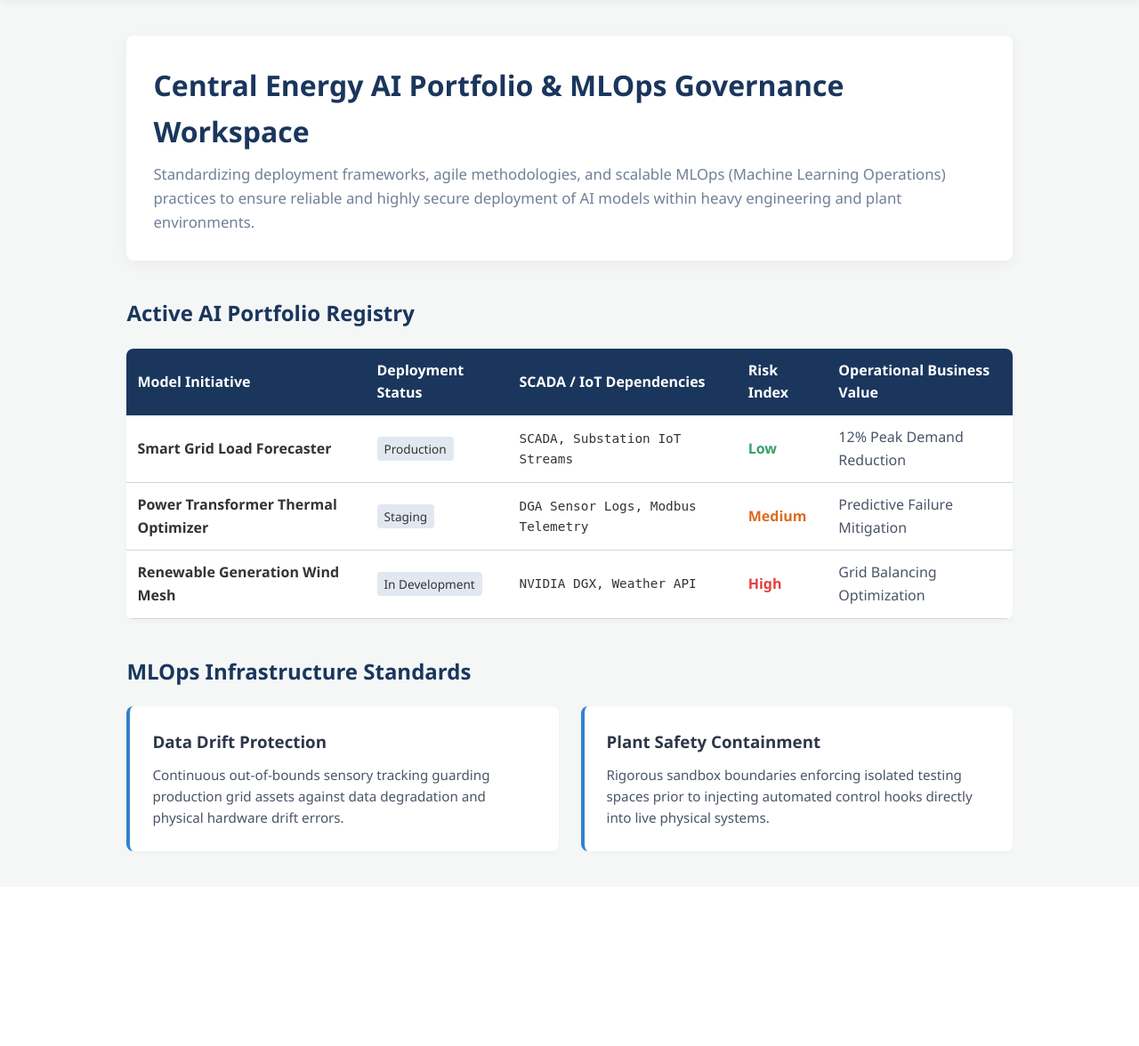
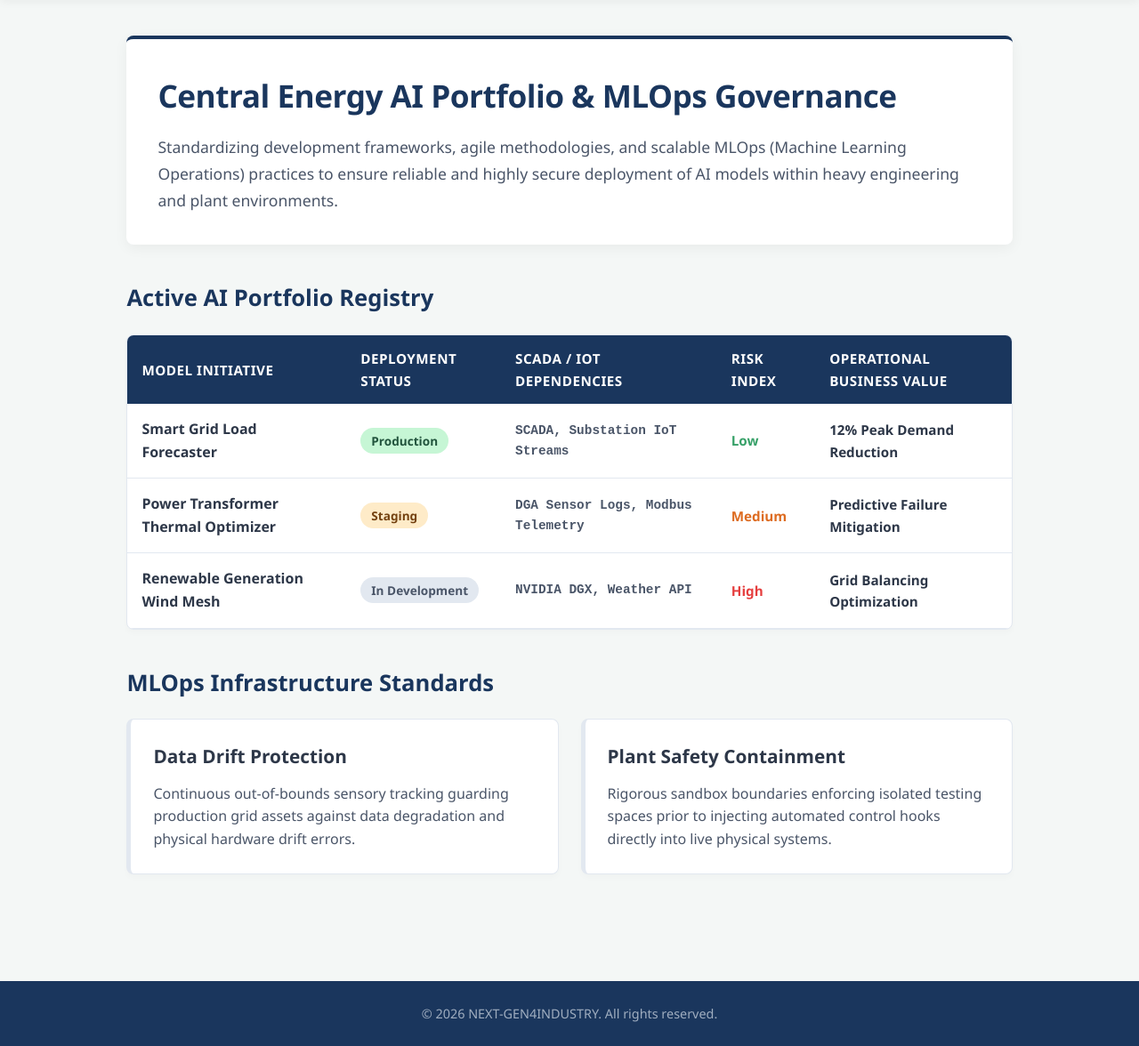
Before and after one commit to sajina-ux/NEXT-GEN4INDUSTRY, a Flask app: page /governance in a window 1280 px wide. Shown: the part 78-1254 px from the top of the page at 89% size. Before the commit the page ends 1038 px from the top, so only its background shows below. Run offline with Flask 3, Linux system fonts and the light colour scheme.

Commit message:
Finalize professional layouts for Central Energy AI Governance tracking panels

```diff
--- a/app.py
+++ b/app.py
@@ -1,12 +1,8 @@
 import os
-import csv
-from flask import Flask, render_template, request, redirect, url_for, flash
+from flask import Flask, render_template
 
 app = Flask(__name__)
 app.secret_key = "next_gen_automation_secret_key"
-
-BASE_DIR = os.path.abspath(os.path.dirname(__file__))
-LEADS_CSV = os.path.join(BASE_DIR, "leads.csv")
 
 ENERGY_AI_PORTFOLIO = [
     {
@@ -36,28 +32,8 @@ ENERGY_AI_PORTFOLIO = [
 def home():
     return render_template("index.html")
 
-@app.route("/submit-inquiry", methods=["POST"])
-def submit_inquiry():
-    name = request.form.get("name", "").strip()
-    email = request.form.get("email", "").strip()
-    company = request.form.get("company", "").strip()
-    message = request.form.get("message", "").strip()
-    file_exists = os.path.exists(LEADS_CSV)
-    try:
-        with open(LEADS_CSV, mode="a", newline="", encoding="utf-8") as f:
-            writer = csv.writer(f)
-            if not file_exists:
-                writer.writerow(["Name", "Email", "Company", "Message"])
-            writer.writerow([name, email, company, message])
-        flash("Thank you! Your inquiry has been safely processed.")
-    except Exception as e:
-        print(f"CSV Error: {e}")
-    return redirect(url_for('home') + "#contact")
-
-# Corrected layout parsing route pipeline
 @app.route("/governance")
 def governance_workspace():
-    # Pass portfolio array safely to the true standalone layout canvas
     return render_template("governance.html", portfolio=ENERGY_AI_PORTFOLIO)
 
 if __name__ == "__main__":
--- a/templates/governance.html
+++ b/templates/governance.html
@@ -18,54 +18,66 @@
 
     <!-- Central Control Container Workspace Layout -->
     <main style="padding: 40px 8%; max-width: 1200px; margin: 0 auto;">
-        <div style="background: #ffffff; padding: 30px; border-radius: 8px; box-shadow: 0 4px 15px rgba(0,0,0,0.05); margin-bottom: 40px;">
-            <h1 style="color: #1a365d; margin-bottom: 10px;">Central Energy AI Portfolio & MLOps Governance Workspace</h1>
-            <p style="color: #718096; max-width: 900px; margin-bottom: 0; font-size: 1.05rem;">
-                Standardizing deployment frameworks, agile methodologies, and scalable MLOps (Machine Learning Operations) practices to ensure reliable and highly secure deployment of AI models within heavy engineering and plant environments.
+
+        <!-- Header Banner Container -->
+        <div style="background: #ffffff; padding: 35px; border-radius: 8px; box-shadow: 0 4px 15px rgba(0,0,0,0.05); margin-bottom: 40px; border-top: 4px solid #1a365d;">
+            <h1 style="color: #1a365d; margin-bottom: 15px; font-size: 2.2rem; font-weight: 700; letter-spacing: -0.5px;">Central Energy AI Portfolio & MLOps Governance</h1>
+            <p style="color: #4a5568; max-width: 1000px; margin-bottom: 0; font-size: 1.1rem; line-height: 1.7;">
+                Standardizing development frameworks, agile methodologies, and scalable MLOps (Machine Learning Operations) practices to ensure reliable and highly secure deployment of AI models within heavy engineering and plant environments.
             </p>
         </div>
 
-        <!-- Portfolio Framework Segment -->
-        <h2 style="color: #1a365d; margin-bottom: 20px;">Active AI Portfolio Registry</h2>
-        <table style="width: 100%; border-collapse: collapse; background: white; box-shadow: 0 4px 6px rgba(0,0,0,0.02); border-radius: 8px; overflow: hidden; margin-bottom: 40px;">
+        <!-- Portfolio Registry Table Block -->
+        <h2 style="color: #1a365d; margin-bottom: 20px; font-size: 1.6rem; font-weight: 700;">Active AI Portfolio Registry</h2>
+        <div style="overflow-x: auto; background: white; box-shadow: 0 4px 6px rgba(0,0,0,0.02); border-radius: 8px; margin-bottom: 40px; border: 1px solid #e2e8f0;">
+            <table style="width: 100%; border-collapse: collapse; min-width: 800px; text-align: left;">
                 <thead>
-                <tr style="background-color: #1a365d; color: white; text-align: left;">
-                    <th style="padding: 12px;">Model Initiative</th>
-                    <th style="padding: 12px;">Deployment Status</th>
-                    <th style="padding: 12px;">SCADA / IoT Dependencies</th>
-                    <th style="padding: 12px;">Risk Index</th>
-                    <th style="padding: 12px;">Operational Business Value</th>
+                    <tr style="background-color: #1a365d; color: white;">
+                        <th style="padding: 14px 16px; font-weight: 600; font-size: 0.95rem; text-transform: uppercase; letter-spacing: 0.5px;">Model Initiative</th>
+                        <th style="padding: 14px 16px; font-weight: 600; font-size: 0.95rem; text-transform: uppercase; letter-spacing: 0.5px;">Deployment Status</th>
+                        <th style="padding: 14px 16px; font-weight: 600; font-size: 0.95rem; text-transform: uppercase; letter-spacing: 0.5px;">SCADA / IoT Dependencies</th>
+                        <th style="padding: 14px 16px; font-weight: 600; font-size: 0.95rem; text-transform: uppercase; letter-spacing: 0.5px;">Risk Index</th>
+                        <th style="padding: 14px 16px; font-weight: 600; font-size: 0.95rem; text-transform: uppercase; letter-spacing: 0.5px;">Operational Business Value</th>
                     </tr>
                 </thead>
                 <tbody>
                     {% for model in portfolio %}
-                <tr>
-                    <td style="padding: 12px; border-bottom: 1px solid #cbd5e0; font-weight: 600;">{{ model.name }}</td>
-                    <td style="padding: 12px; border-bottom: 1px solid #cbd5e0;">
-                        <span style="background: #e2e8f0; padding: 4px 8px; border-radius: 4px; font-size: 0.85rem;">{{ model.status }}</span>
+                    <tr style="border-bottom: 1px solid #e2e8f0; transition: background 0.2s ease;" onmouseover="this.style.backgroundColor='#f8fafc'" onmouseout="this.style.backgroundColor='transparent'">
+                        <td style="padding: 16px; font-weight: 600; color: #2d3748; font-size: 1rem;">{{ model.name }}</td>
+                        <td style="padding: 16px;">
+                            <span style="background: {% if model.status == 'Production' %}#c6f6d5; color: #22543d;{% elif model.status == 'Staging' %}#feebc8; color: #744210;{% else %}#e2e8f0; color: #4a5568;{% endif %} padding: 5px 12px; border-radius: 20px; font-size: 0.85rem; font-weight: 700;">
+                                {{ model.status }}
+                            </span>
                         </td>
-                    <td style="padding: 12px; border-bottom: 1px solid #cbd5e0; font-family: monospace; font-size: 0.9rem;">{{ model.dependencies }}</td>
-                    <td style="padding: 12px; border-bottom: 1px solid #cbd5e0; font-weight: bold; color: {% if model.risk == 'High' %}#e53e3e{% elif model.risk == 'Medium' %}#dd6b20{% else %}#38a169{% endif %};">
+                        <td style="padding: 16px; font-family: 'Courier New', Courier, monospace; font-size: 0.9rem; color: #4a5568; font-weight: 600;">{{ model.dependencies }}</td>
+                        <td style="padding: 16px; font-weight: 700; font-size: 0.95rem; color: {% if model.risk == 'High' %}#e53e3e{% elif model.risk == 'Medium' %}#dd6b20{% else %}#38a169{% endif %};">
                             {{ model.risk }}
                         </td>
-                    <td style="padding: 12px; border-bottom: 1px solid #cbd5e0; color: #4a5568;">{{ model.impact }}</td>
+                        <td style="padding: 16px; font-weight: 600; color: #2d3748; font-size: 0.95rem;">{{ model.impact }}</td>
                     </tr>
                     {% endfor %}
                 </tbody>
             </table>
+        </div>
 
-        <!-- MLOps Governance Core Guidelines Block -->
-        <h2 style="color: #1a365d; margin-bottom: 20px;">MLOps Infrastructure Standards</h2>
-        <div style="display: grid; grid-template-columns: repeat(auto-fit, minmax(300px, 1fr)); gap: 25px;">
-            <div style="background: white; padding: 25px; border-radius: 8px; border-left: 4px solid #3182ce; box-shadow: 0 2px 5px rgba(0,0,0,0.02);">
-                <h3 style="color: #2d3748; margin-bottom: 10px;">Data Drift Protection</h3>
-                <p style="color: #4a5568; font-size: 0.95rem; margin: 0;">Continuous out-of-bounds sensory tracking guarding production grid assets against data degradation and physical hardware drift errors.</p>
+        <!-- MLOps Infrastructure Standards Cards Grid Layout -->
+        <h2 style="color: #1a365d; margin-bottom: 20px; font-size: 1.6rem; font-weight: 700;">MLOps Infrastructure Standards</h2>
+        <div style="display: grid; grid-template-columns: repeat(auto-fit, minmax(340px, 1fr)); gap: 25px;">
+            <div style="background: white; padding: 25px; border-radius: 8px; border-left: 5px solid #3182ce; box-shadow: 0 4px 6px rgba(0,0,0,0.02); border: 1px solid #e2e8f0; border-left-width: 5px;">
+                <h3 style="color: #2d3748; margin-bottom: 12px; font-size: 1.3rem; font-weight: 700;">Data Drift Protection</h3>
+                <p style="color: #4a5568; font-size: 1rem; line-height: 1.6; margin: 0;">Continuous out-of-bounds sensory tracking guarding production grid assets against data degradation and physical hardware drift errors.</p>
             </div>
-            <div style="background: white; padding: 25px; border-radius: 8px; border-left: 4px solid #3182ce; box-shadow: 0 2px 5px rgba(0,0,0,0.02);">
-                <h3 style="color: #2d3748; margin-bottom: 10px;">Plant Safety Containment</h3>
-                <p style="color: #4a5568; font-size: 0.95rem; margin: 0;">Rigorous sandbox boundaries enforcing isolated testing spaces prior to injecting automated control hooks directly into live physical systems.</p>
+            <div style="background: white; padding: 25px; border-radius: 8px; border-left: 5px solid #3182ce; box-shadow: 0 4px 6px rgba(0,0,0,0.02); border: 1px solid #e2e8f0; border-left-width: 5px;">
+                <h3 style="color: #2d3748; margin-bottom: 12px; font-size: 1.3rem; font-weight: 700;">Plant Safety Containment</h3>
+                <p style="color: #4a5568; font-size: 1rem; line-height: 1.6; margin: 0;">Rigorous sandbox boundaries enforcing isolated testing spaces prior to injecting automated control hooks directly into live physical systems.</p>
             </div>
         </div>
     </main>
+
+    <!-- Footer Panel Section -->
+    <footer style="margin-top: 80px;">
+        <p>&copy; 2026 NEXT-GEN4INDUSTRY. All rights reserved.</p>
+    </footer>
+
 </body>
 </html>
```
Lines whose indentation alone changed are shown as unchanged.
